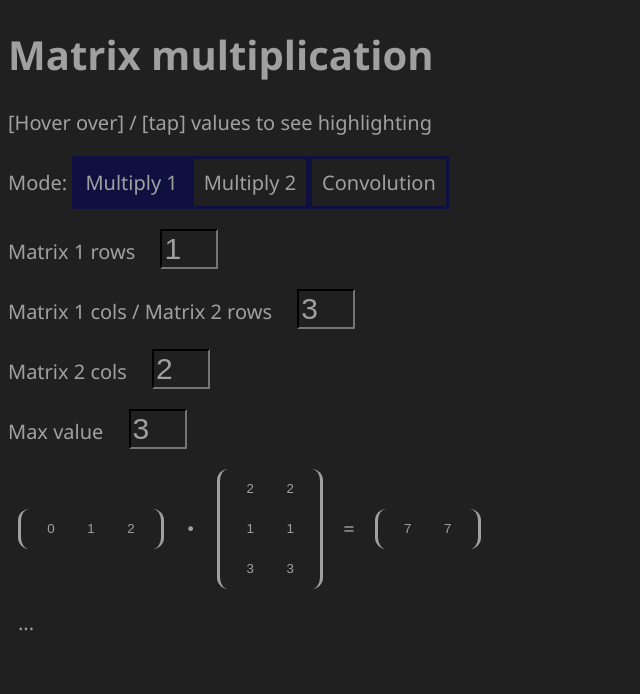
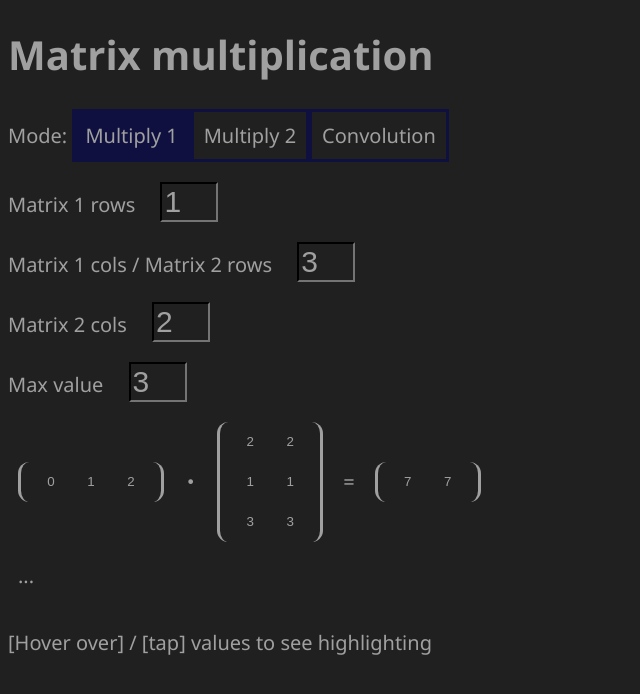
Before and after one commit to Zantier/matrix, a Svelte app: page / in a window 1280 px wide. Shown: the top 694 px of the page, without its empty margins (0-640 px from the left). Built offline with nearby package versions, Linux system fonts and the light colour scheme.

Commit message:
Add "hover over" message to bottom of page

```diff
--- a/src/App.svelte
+++ b/src/App.svelte
@@ -99,9 +99,6 @@
 <h1>
   Matrix multiplication
 </h1>
-<p>
-  [Hover over] / [tap] values to see highlighting
-</p>
 <div>
   Mode:
   <Radio options={modes} bind:selected={mode}></Radio>
@@ -139,6 +136,9 @@
 <equation>
   {equation}
 </equation>
+<p>
+  [Hover over] / [tap] values to see highlighting
+</p>
 
 <style>
   :root {
```
